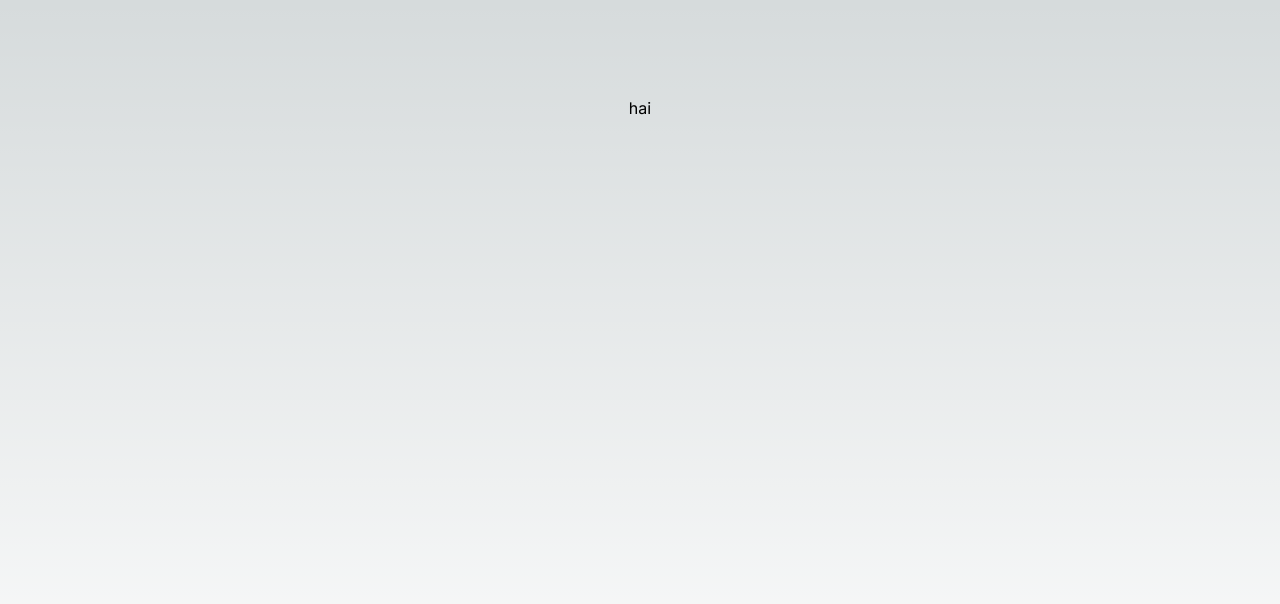
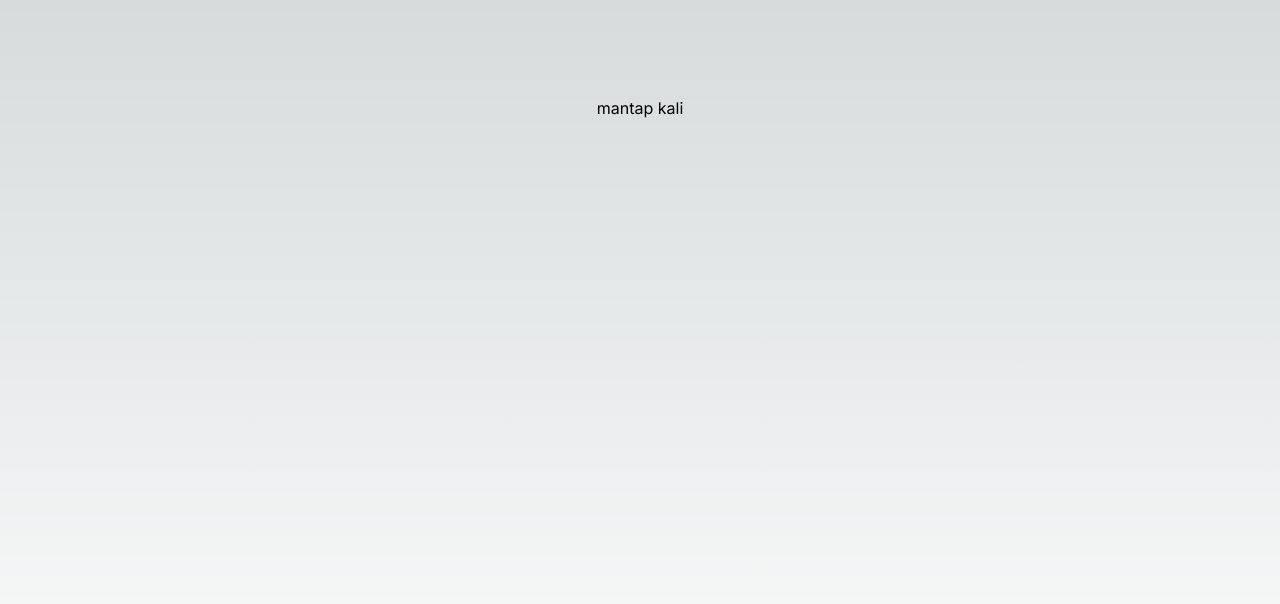
Before and after one commit to winterheatherica/final-project-cs, a Next.js app: page / in a window 1280 px wide. Shown: the top 604 px of the page. Built offline with nearby package versions, Linux system fonts and the light colour scheme.

Commit message:
cobain cok

```diff
--- a/src/app/page.js
+++ b/src/app/page.js
@@ -3,7 +3,7 @@ import Image from "next/image";
 export default function Home() {
   return (
     <main className="flex min-h-screen flex-col items-center justify-between p-24">
-      <h1>hai</h1>
+      <h1>mantap kali</h1>
     </main>
   );
 }
```
